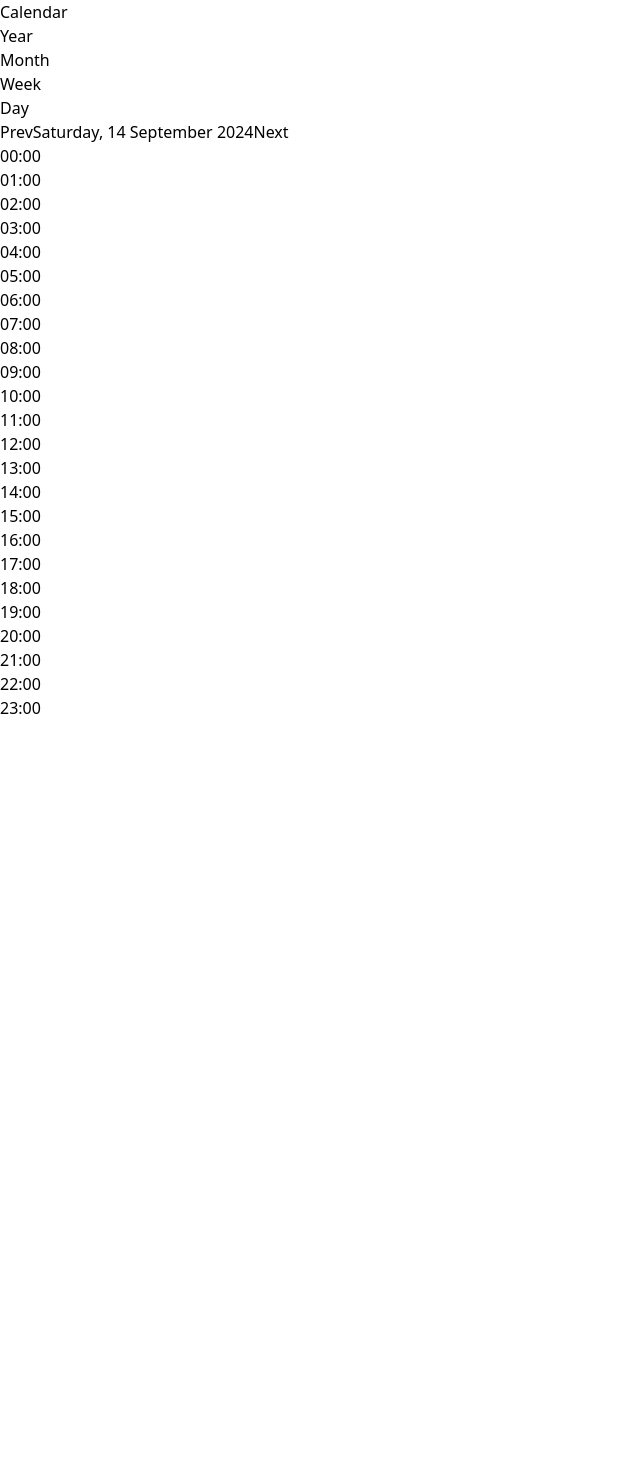
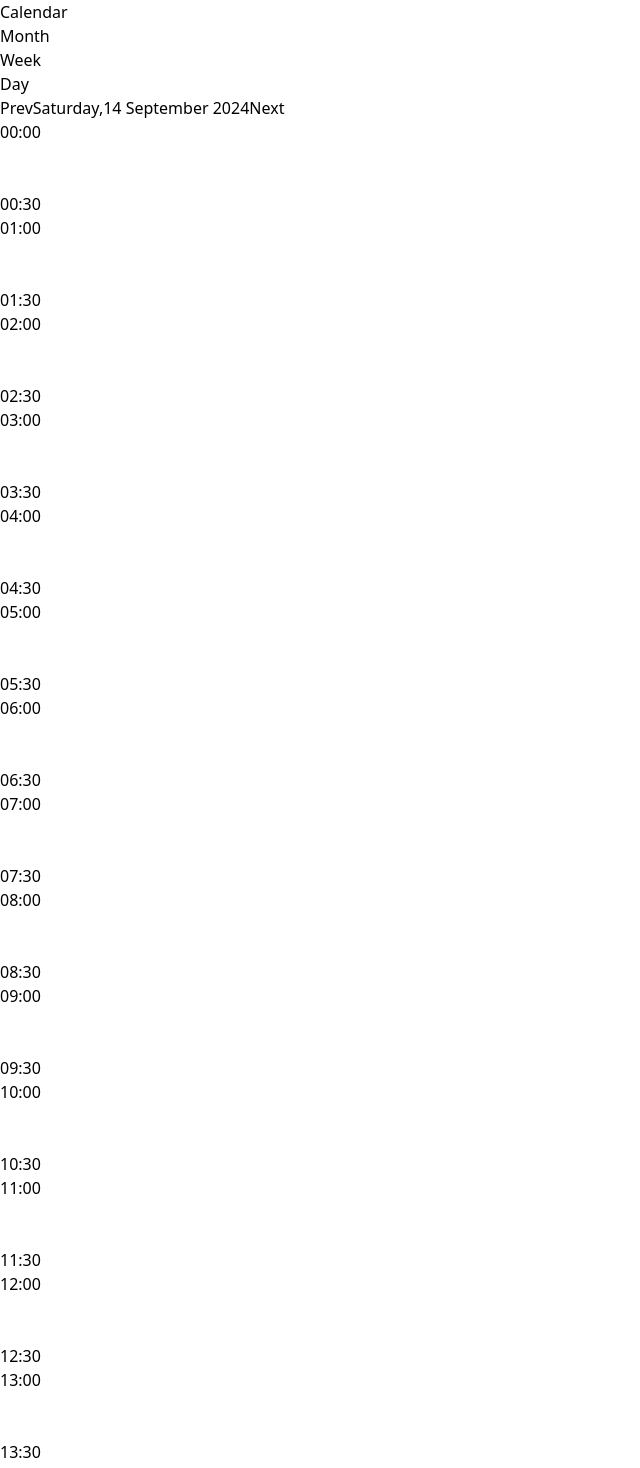
Before and after one commit to Timezoro/Calendar-react, a React (Vite) app in the folder Calendar project/: page /Calendar-day in a window 1280 px wide. Shown: the top 1468 px of the page, without its empty margins (0-640 px from the left). Before the commit the page ends 800 px from the top, so only its background shows below. Built offline with nearby package versions, Linux system fonts and the light colour scheme.

Commit message:
fix day and nav

```diff
--- a/Calendar project/src/App.jsx
+++ b/Calendar project/src/App.jsx
@@ -32,7 +32,6 @@ function MainContent({ events, addEvent }) {
         {/* Calendar-week and other pages */}
         <Route path="/Calendar-week" element={<CalendarWeek events= {events}/>}/>
         <Route path = "/Calendar" element = {<Calendar events = {events}/>} />
-        <Route path="/Calendar-year" element={<CalendarYear events = {events}/>}/>
         <Route path="/Calendar-day" element={<CalendarDay events = {events}/>}/>
       </Routes>
     </div>
--- a/Calendar project/src/components/Calendar-day.jsx
+++ b/Calendar project/src/components/Calendar-day.jsx
@@ -19,7 +19,24 @@ const CalendarDay = ({ events }) => {
   const generateTimeSlots = () => {
     let slots = [];
     for (let i = 0; i < 24; i++) {
-      const timeLabel = i < 10 ? `0${i}:00` : `${i}:00`;
+      const timeLabel = i < 10 ? (
+        <>
+          <span>0{i}:00</span>
+          <br />
+          <br />
+          <br />
+          <span>0{i}:30</span>
+        </>
+      ) : (
+        <>
+          <span>{i}:00</span>
+          <br />
+          <br />
+          <br />
+          <span>{i}:30</span>
+          {i===23 && <span> <br /> <br /> <br /> 00:00</span> }
+        </>
+      );
       slots.push(timeLabel);
     }
     return slots;
@@ -27,12 +44,13 @@ const CalendarDay = ({ events }) => {
 
   const timeSlots = generateTimeSlots();
 
-  const getEventPosition = (event) => {
-    const startHour = new Date(`1970-01-01T${event.startTime}:00`).getHours();
-    const endHour = new Date(`1970-01-01T${event.endTime}:00`).getHours();
-    const duration = endHour - startHour;
+  function getEventPosition(event) {
+    const startHour = new Date(event.startTime).getHours(); // ดึงค่า start hour
+    const endHour = new Date(event.endTime).getHours(); // ดึงค่า end hour
+    const duration = endHour - startHour; // คำนวณระยะเวลา
+
     return { startHour, duration };
-  };
+  }
 
   const handlePrevDay = () => {
     setSelectedDay(new Date(selectedDay.setDate(selectedDay.getDate() - 1)));
@@ -48,41 +66,39 @@ const CalendarDay = ({ events }) => {
       {/* Header with Prev/Next buttons */}
       <div className="mb-5 flex items-center justify-center text-center space-x-10">
         <button onClick={handlePrevDay} className="hover:text-red-500">Prev</button>
-        <span className="text-2xl font-bold px-4 py-2 w-64">
-          {selectedDay.toLocaleString('default', { weekday: 'long' })}, {selectedDay.getDate()} {selectedDay.toLocaleString('default', { month: 'long' })} {selectedDay.getFullYear()}
+        <span className="text-2xl font-bold px-4 py-2 w-56">
+          {selectedDay.toLocaleString('default', { weekday: 'long' })},
+          {selectedDay.getDate()} {selectedDay.toLocaleString('default',
+          { month: 'long' })} {selectedDay.getFullYear()}
         </span>
         <button onClick={handleNextDay} className="hover:text-red-500">Next</button>
       </div>
 
 
       <div className="grid grid-cols-12 gap-5 ">
-        {/* Left side: Time slots with hour separator lines */}
-        <div className="col-span-2 border-r pr-4 relative">
-          <div className="space-y-2">
+
+        <div className="col-span-12 relative w-full ">
+          {/* Hour separator lines */}
+          <div className="space-y-10 pl-2 pt-1 ">
             {timeSlots.map((slot, index) => (
-              <div key={index} className="relative">
-                <div className="text-sm text-gray-500">{slot}</div>
-                <div className="border-t border-gray-300 absolute left-0 w-full top-full"></div>
+              <div key={index} className="relative w-full">
+                <div className="text-sm text-gray-500 h-30">{slot}</div>
               </div>
+
             ))}
           </div>
-        </div>
-
-        {/* Right side: Events grid with hour separator lines */}
-        <div className="col-span-10 relative">
-          {/* Hour separator lines */}
           {timeSlots.map((_, index) => (
             <div
               key={index}
               className="border-t border-gray-300 absolute left-0 w-full"
-              style={{ top: `${index * 4}rem` }}
+              style={{ top: `${index * 3}rem`, height: '1px'  }} // ปรับความสูงของเส้น
             ></div>
           ))}
 
           {/* Show events at the correct time slot */}
           {groupedEvents[formatDate(selectedDay)] &&
             groupedEvents[formatDate(selectedDay)].map((event, index) => {
-              const { startHour, duration } = getEventPosition(event);
+              const { startHour, duration } = getEventPosition(event); // คำนวณตำแหน่ง event
               return (
                 <div
                   key={index}
--- a/Calendar project/src/components/Navbar-top.jsx
+++ b/Calendar project/src/components/Navbar-top.jsx
@@ -13,11 +13,7 @@ const NavBar = () => {
         </div>
         {/* Navigation Links */}
         <ul className="flex space-x-6">
-          <li>
-            <Link to="/Calendar-year" className="text-gray-400 hover:text-gray-200">
-              Year
-            </Link>
-          </li>
+
           <li>
             <Link to="/" className="text-gray-400 hover:text-gray-200">
               Month
```
